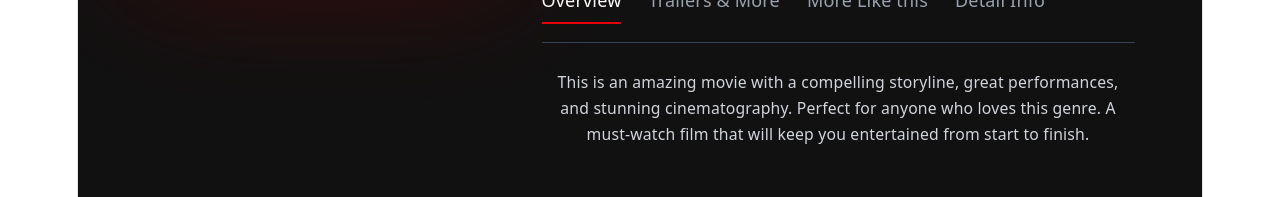
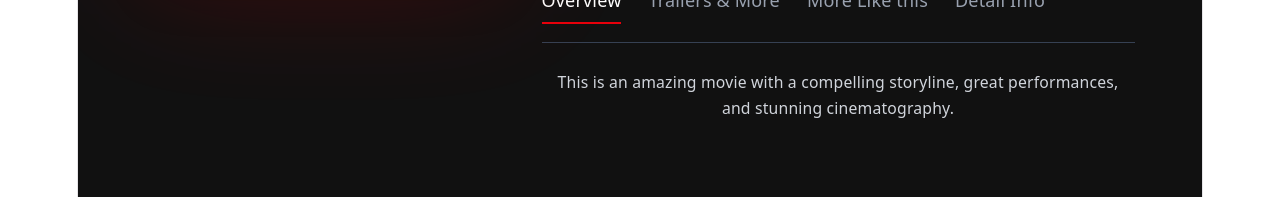
Before and after one commit to Jafar610/Full-Nextflix-Clone, a React app in the folder frontend/: page /detail in a window 1280 px wide. Shown: the part 389-586 px from the top of the page. Built offline with nearby package versions, Linux system fonts and the light colour scheme; the HTML template or start-up script is replaced by a standard one.

Commit message:
6th updated

```diff
--- a/frontend/src/Components/Home.jsx
+++ b/frontend/src/Components/Home.jsx
@@ -7,8 +7,8 @@ function Home() {
   return (
     <>
     <Navbar/>
-    {/* <Hero/>
-    <MovieCard/> */}
+    <Hero/>
+    <MovieCard/>
     </>
   )
 }
--- a/frontend/src/Components/Row.jsx
+++ b/frontend/src/Components/Row.jsx
@@ -1,11 +1,13 @@
 import React from "react";
 import { useState, useEffect } from "react";
+import { useNavigate } from "react-router-dom";
 import axios from "axios";
 import { Swiper, SwiperSlide } from "swiper/react";
 import "swiper/css";
 import { Autoplay } from "swiper/modules";
 import { requests } from "../api/tmdb";
-function Row({ title, movies}) {
+function Row({ title, movies }) {
+  const navigate = useNavigate();
 
   return (
     <>
@@ -27,8 +29,9 @@ function Row({ title, movies}) {
               <SwiperSlide key={movie.id}>
                 <img
                   src={`https://image.tmdb.org/t/p/w300${movie.poster_path}`}
-                  alt={movie.title}
-                  className="w-full h-72 object-cover rounded-lg"
+                  alt={movie.title || movie.name}
+                  className="w-full h-72 object-cover rounded-lg cursor-pointer"
+                  onClick={() => navigate("/detail", { state: { movie } })}
                 />
               </SwiperSlide>
             ))}
--- a/frontend/src/Pages/Detail.jsx
+++ b/frontend/src/Pages/Detail.jsx
@@ -1,6 +1,45 @@
-import React, { useState } from "react";
+import React, { useState, useEffect } from "react";
+import { useLocation } from "react-router-dom";
 import StarIcon from "@mui/icons-material/Star";
+
+const formatMovie = (movie) => {
+  if (!movie) return null;
+
+  const title =
+    movie.title || movie.name || movie.original_name || "Movie Title";
+  const rating = movie.vote_average
+    ? movie.vote_average.toFixed(1)
+    : movie.rating || "N/A";
+  const releaseDate =
+    movie.release_date || movie.first_air_date || "2024-01-01";
+  const year = releaseDate.slice(0, 4);
+  const duration = movie.runtime
+    ? `${Math.floor(movie.runtime / 60)}h ${movie.runtime % 60}m`
+    : movie.duration || "2h 15m";
+  const ageRating = movie.adult ? "18+" : movie.ageRating || "16+";
+  const image = movie.poster_path
+    ? `https://image.tmdb.org/t/p/original${movie.poster_path}`
+    : movie.image ||
+      "https://encrypted-tbn0.gstatic.com/images?q=tbn:ANd9GcQlRNrj_ilBOh0nfhXRZLd4mbINGj4qEEeZFQ&s";
+  const overview =
+    movie.overview ||
+    movie.description ||
+    "This is an amazing movie with a compelling storyline, great performances, and stunning cinematography. Perfect for anyone who loves this genre. A must-watch film that will keep you entertained from start to finish.";
+
+  return {
+    id: movie.id,
+    title,
+    rating,
+    year,
+    duration,
+    ageRating,
+    image,
+    overview,
+  };
+};
+
 function Detail() {
+  const location = useLocation();
   const [activeTab, setActiveTab] = useState("overview");
 
   // Mock related movies data
@@ -14,6 +53,8 @@ function Detail() {
       ageRating: "16+",
       image:
         "https://encrypted-tbn0.gstatic.com/images?q=tbn:ANd9GcQlRNrj_ilBOh0nfhXRZLd4mbINGj4qEEeZFQ&s",
+      overview:
+        "This is an amazing movie with a compelling storyline, great performances, and stunning cinematography.",
     },
     {
       id: 2,
@@ -54,22 +95,27 @@ function Detail() {
       ageRating: "PG",
       image:
         "https://encrypted-tbn0.gstatic.com/images?q=tbn:ANd9GcQlRNrj_ilBOh0nfhXRZLd4mbINGj4qEEeZFQ&s",
+      overview:
+        "A thrilling mid-season adventure with unforgettable characters and a powerful emotional arc.",
     },
   ];
 
-  const [currentMovie, setCurrentMovie] = useState(relatedMovies[0]);
+  const [currentMovie, setCurrentMovie] = useState(
+    () => formatMovie(location.state?.movie) || relatedMovies[0],
+  );
+
+  useEffect(() => {
+    if (location.state?.movie) {
+      setCurrentMovie(formatMovie(location.state.movie));
+    }
+  }, [location.state?.movie]);
 
   const renderContent = () => {
     switch (activeTab) {
       case "overview":
         return (
           <div className="text-gray-300 leading-relaxed">
-            <p>
-              This is an amazing movie with a compelling storyline, great
-              performances, and stunning cinematography. Perfect for anyone who
-              loves this genre. A must-watch film that will keep you entertained
-              from start to finish.
-            </p>
+            <p>{currentMovie.overview}</p>
           </div>
         );
       case "trailers":
```
